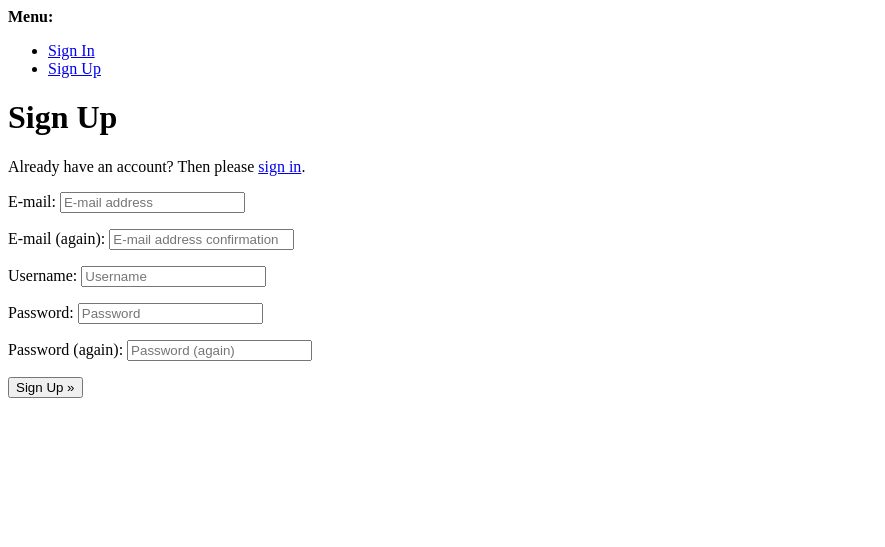
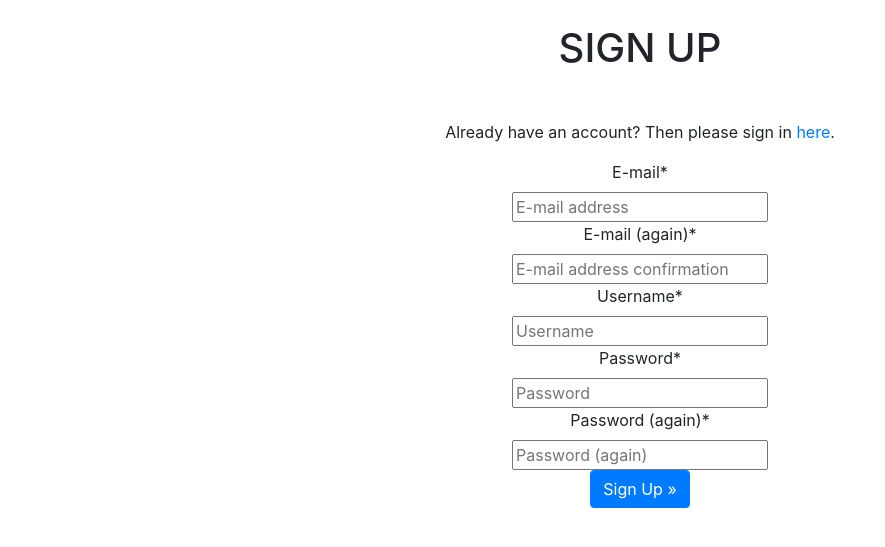
Before and after one commit to Chr15w1986/Motor-Werks, a Django app: page /accounts/signup/ in a window 1280 px wide. Shown: the top 547 px of the page, without its empty margins (0-885 px from the left). Run offline with Django 3.2, Linux system fonts and the light colour scheme; some libraries are stand-ins or nearby versions.

Commit message:
add crispy forms to signup/login pages

```diff
--- a/motor_werks/settings.py
+++ b/motor_werks/settings.py
@@ -44,6 +44,9 @@ INSTALLED_APPS = [
     'allauth',
     'allauth.account',
     'allauth.socialaccount',
+
+    # Forms
+    'crispy_forms',
 
     # Custom apps
     'home',
--- a/requirements.txt
+++ b/requirements.txt
@@ -2,6 +2,7 @@ asgiref==3.5.2
 backports.zoneinfo==0.2.1
 Django==3.2.13
 django-allauth==0.51.0
+django-crispy-forms==1.14.0
 oauthlib==3.2.0
 PyJWT==2.4.0
 python3-openid==3.2.0
--- a/templates/allauth/account/signup.html
+++ b/templates/allauth/account/signup.html
@@ -1,21 +1,34 @@
-{% extends "account/base.html" %}
+{% extends "base.html" %}
+
+{% load crispy_forms_tags %}
 
 {% load i18n %}
 
-{% block head_title %}{% trans "Signup" %}{% endblock %}
+{% block head_title %}{% trans "Sign Up" %}{% endblock %}
 
 {% block content %}
-<h1>{% trans "Sign Up" %}</h1>
+<div class="masthead">
+  <div class="container-fluid px-4 px-lg-5 d-flex h-100 align-items-center justify-content-center">
+    <div class="d-flex justify-content-center">
+      <div class="text-center">
+        <h1 class="mx-auto my-4 text-uppercase">Sign up</h1>
+        <br>
+        <div>
+          <p>{% blocktrans %}Already have an account? Then please sign in <a
+              href="{{ login_url }}">here</a>.{% endblocktrans %}</p>
 
-<p>{% blocktrans %}Already have an account? Then please <a href="{{ login_url }}">sign in</a>.{% endblocktrans %}</p>
-
-<form class="signup" id="signup_form" method="post" action="{% url 'account_signup' %}">
-  {% csrf_token %}
-  {{ form.as_p }}
-  {% if redirect_field_value %}
-  <input type="hidden" name="{{ redirect_field_name }}" value="{{ redirect_field_value }}" />
-  {% endif %}
-  <button type="submit">{% trans "Sign Up" %} &raquo;</button>
-</form>
+          <form class="signup" id="signup_form" novalidate method="post" action="{% url 'account_signup' %}">
+            {% csrf_token %}
+            {{ form|crispy }}
+            {% if redirect_field_value %}
+            <input type="hidden" name="{{ redirect_field_name }}" value="{{ redirect_field_value }}" />
+            {% endif %}
+            <button class="btn btn-primary" type="submit">{% trans "Sign Up" %} &raquo;</button>
+          </form>
+        </div>
+      </div>
+    </div>
+  </div>
+</div>
 
 {% endblock %}
```
Also changed, not shown: templates/allauth/account/login.html (+17 -8 lines).
